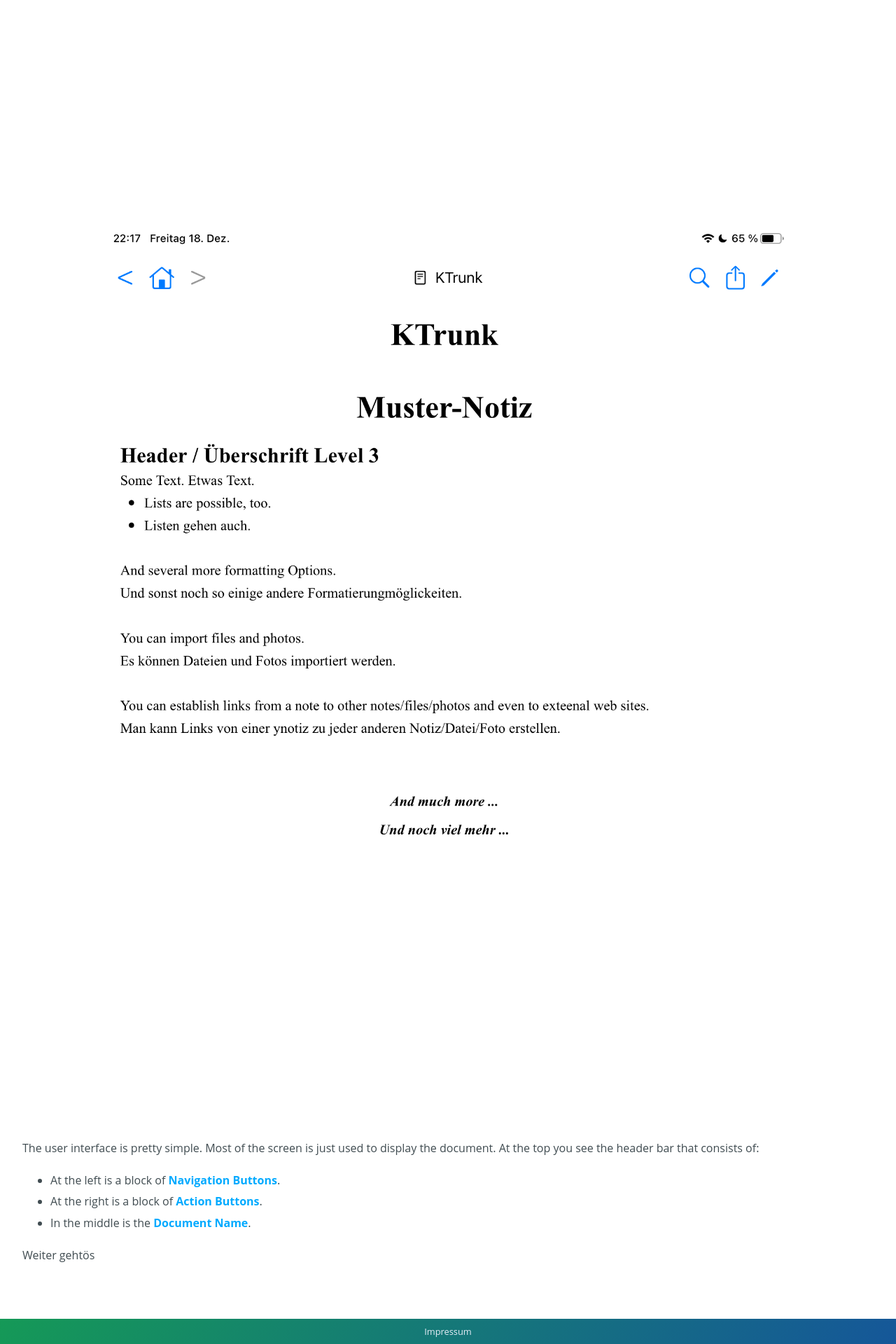
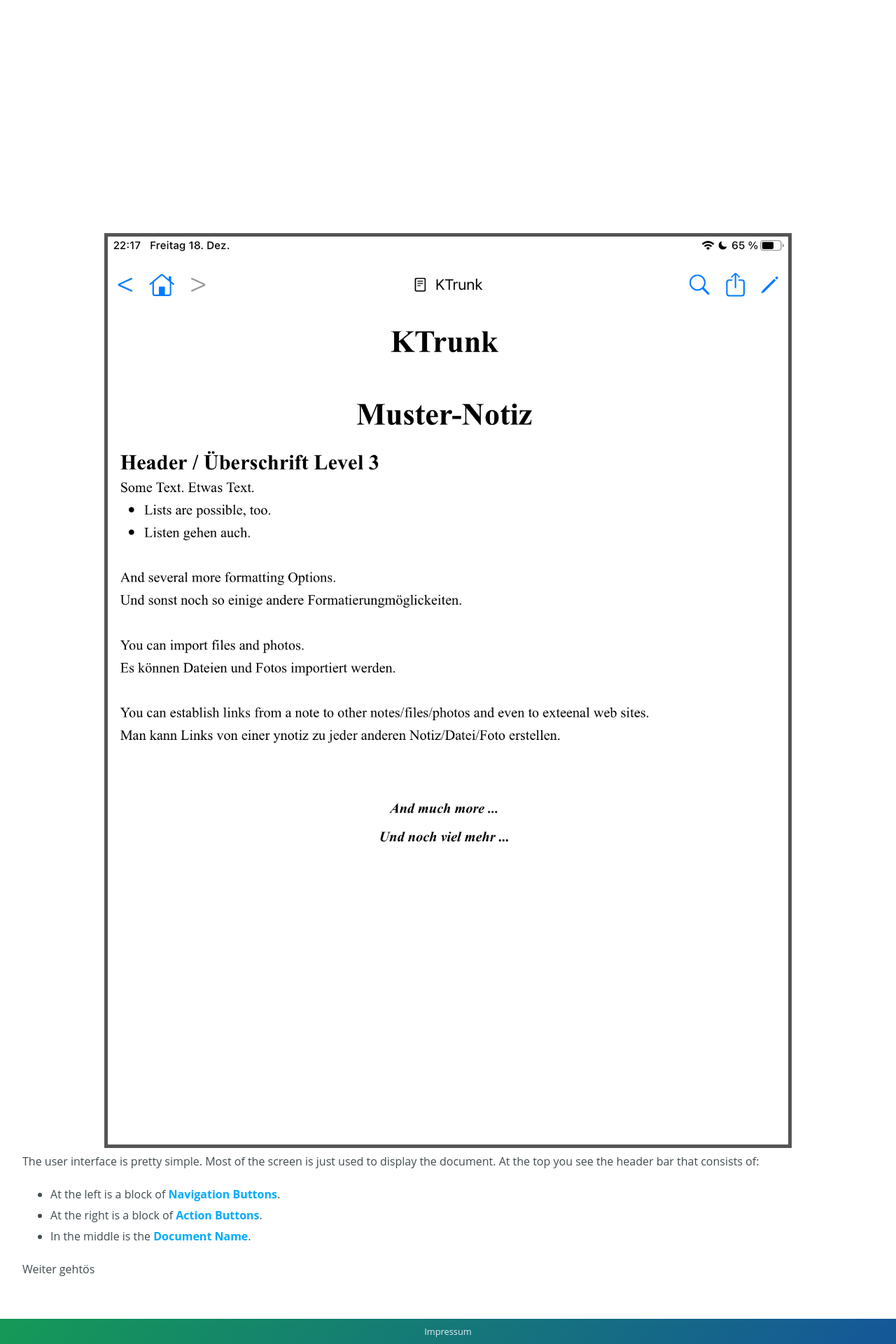
Before and after one commit to cs-LA/home, a Jekyll site: the page built from KTrunk/Manual.md, in a window 1280 px wide. Shown: the part 1285-3205 px from the top of the page at 70% size. Built offline with Jekyll 4.4.1, drawn with Linux system fonts in a browser that asks for light colours; our own code applies the rules of GitHub Pages for plain Markdown files.

Commit message:
Update Manual.md

```diff
--- a/KTrunk/Manual.md
+++ b/KTrunk/Manual.md
@@ -17,7 +17,7 @@
 
 ![](Manual/SampleNote.PNG)
 
-<div style="border: 2px;"><img src="Manual/SampleNote.PNG"></div>
+<img src="Manual/SampleNote.PNG" style="border: 5px solid #555;">
 
 <span class="en">The user interface is pretty simple. Most of the screen is just used to display the document. At the top you see the header bar that consists of:</span>
 <span class="de">Die Benutzer-Oberfläche ist sehr einfach gehalten. Der überwiegende Teil des Bildschirms wird zur Anzeige des Dokuments genutzt. Oben ist ein Kopf-Bereich mit folgenden Komponenten:</span>
```
